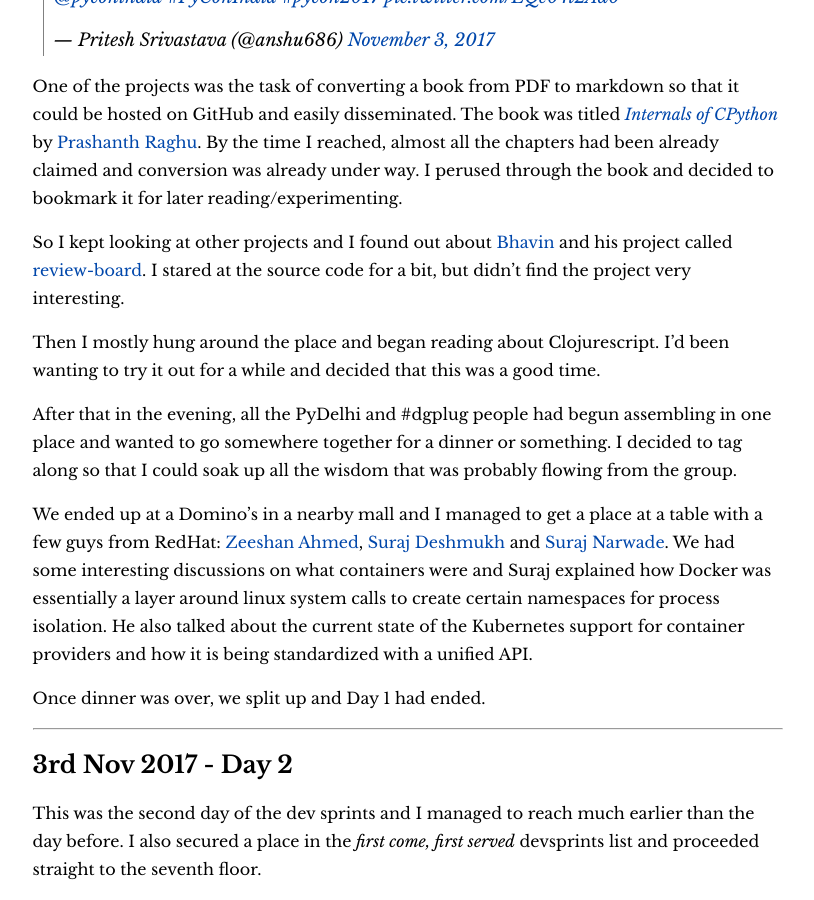
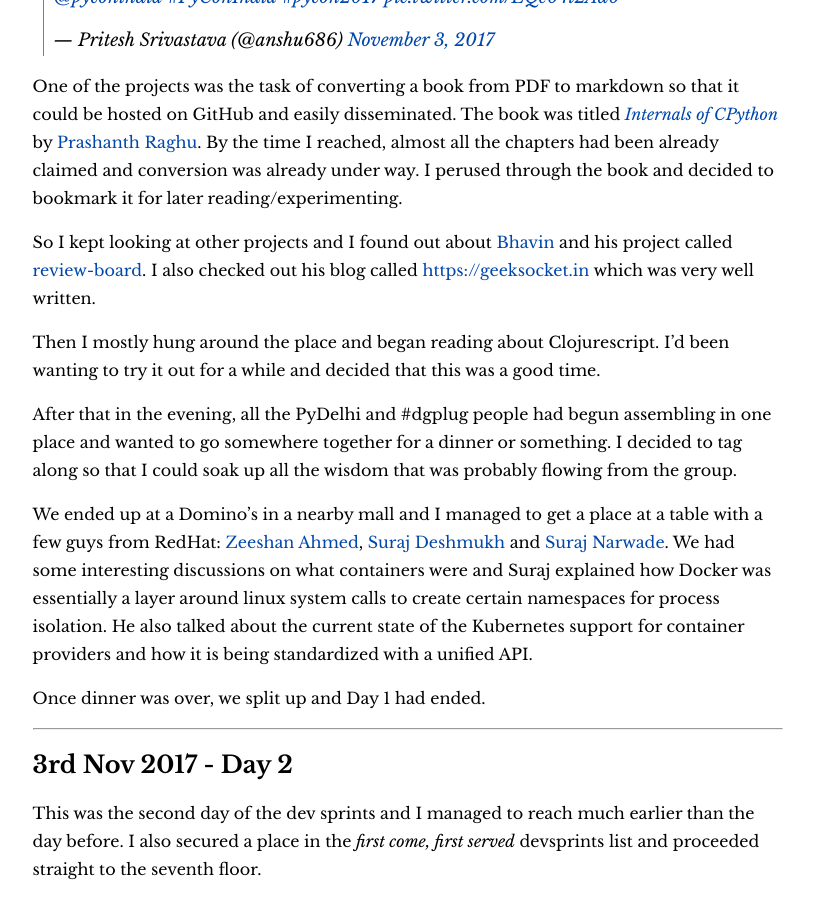
Before and after one commit to satyanash/satyanash.github.io, a Jekyll site: the page built from _posts/2017-11-21-event-pycon-india-2017-new-delhi.markdown, in a window 1280 px wide and 900 px high, scrolled down 3156 px. Shown: the whole window, without its empty margins (333-1147 px from the left). Built offline with Jekyll 4.4.1, drawn with Linux system fonts in a browser that asks for light colours; comment, search, counter and statistics services are not loaded.

Commit message:
fix language in inPyCon 2017 event report

```diff
--- a/_posts/2017-11-21-event-pycon-india-2017-new-delhi.markdown
+++ b/_posts/2017-11-21-event-pycon-india-2017-new-delhi.markdown
@@ -98,7 +98,7 @@ By the time I reached, almost all the chapters had been already claimed and conv
 I perused through the book and decided to bookmark it for later reading/experimenting.
 
 So I kept looking at other projects and I found out about [Bhavin](https://github.com/bhavin192) and his project called [review-board](https://github.com/geeksocket/review-board).
-I stared at the source code for a bit, but didn't find the project very interesting.
+I also checked out his blog called <https://geeksocket.in> which was very well written.
 
 Then I mostly hung around the place and began reading about Clojurescript.
 I'd been wanting to try it out for a while and decided that this was a good time.
```
